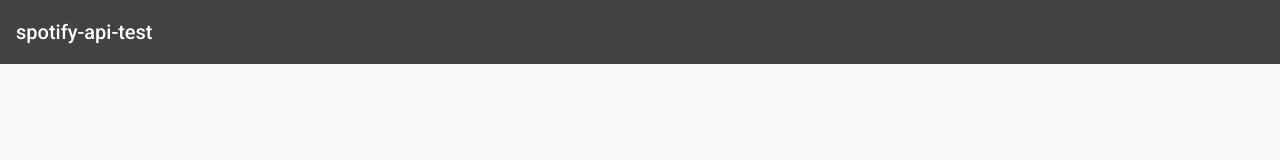
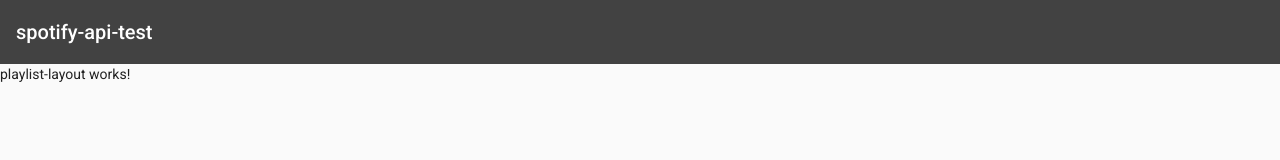
Before and after one commit to Mcs-developer/spotify-api-test, an Angular app: page /playlist in a window 1280 px wide. Before the commit this address led to /. Shown: the top 160 px of the page. Built offline with nearby package versions, Linux system fonts and the light colour scheme.

Commit message:
added playlist module

```diff
--- a/src/app/app-routing.module.ts
+++ b/src/app/app-routing.module.ts
@@ -7,6 +7,7 @@ import { CallbackComponent } from './callback/callback.component';
 const routes: Routes = [
   { path: 'login', component: LoginComponent },
   { path: 'callback', component: CallbackComponent },
+  { path: 'playlist', loadChildren: () => import('./playlist/playlist.module').then(m => m.PlaylistModule) },
   { path: '', redirectTo: '/login' , pathMatch: 'full'}
 ];
 
--- /dev/null
+++ b/src/app/playlist/playlist-layout/playlist-layout.component.html
@@ -0,0 +1 @@
+<p>playlist-layout works!</p>
--- /dev/null
+++ b/src/app/playlist/playlist-layout/playlist-layout.component.ts
@@ -0,0 +1,15 @@
+import { Component, OnInit } from '@angular/core';
+
+@Component({
+  selector: 'app-playlist-layout',
+  templateUrl: './playlist-layout.component.html',
+  styleUrls: ['./playlist-layout.component.scss']
+})
+export class PlaylistLayoutComponent implements OnInit {
+
+  constructor() { }
+
+  ngOnInit(): void {
+  }
+
+}
```
Also changed, not shown: src/app/playlist/playlist-routing.module.ts (added, +14 -0 lines), src/app/playlist/playlist.module.ts (added, +15 -0 lines), src/app/playlist/playlist-layout/playlist-layout.component.scss (added).
